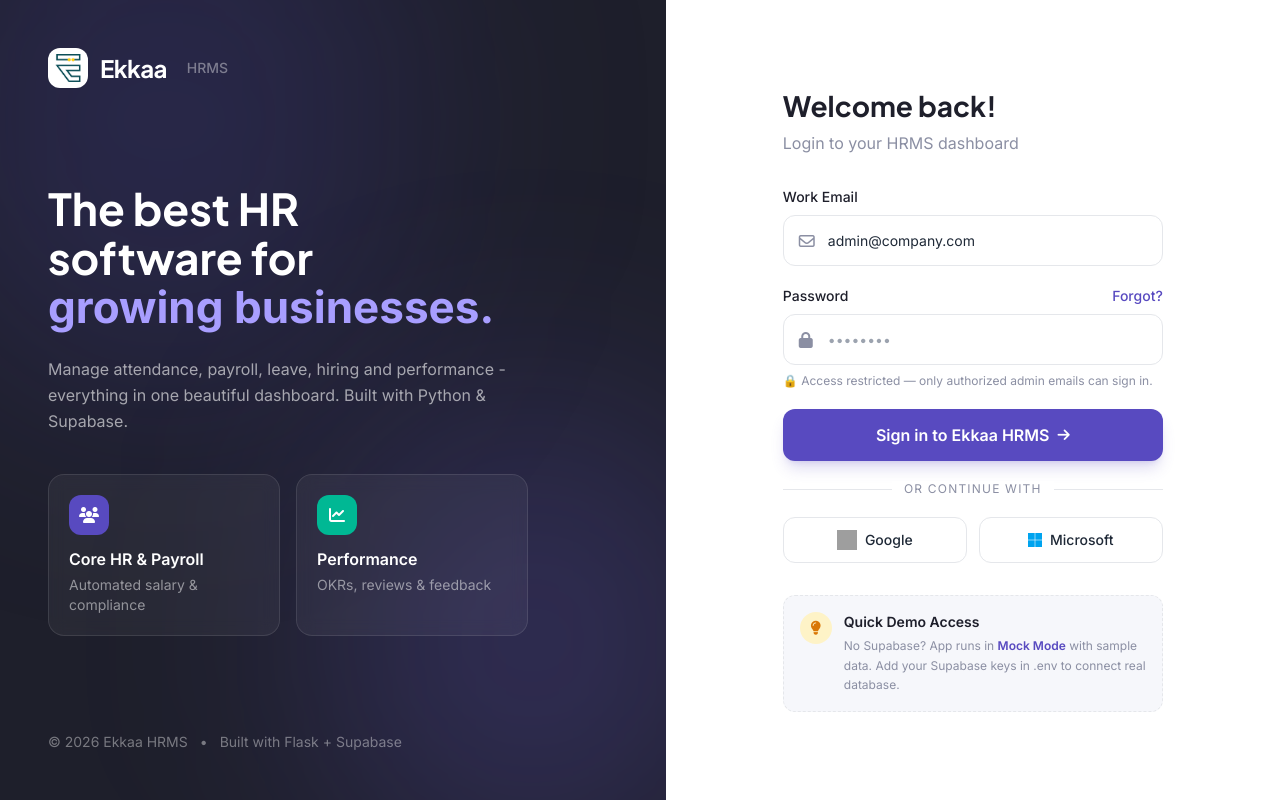
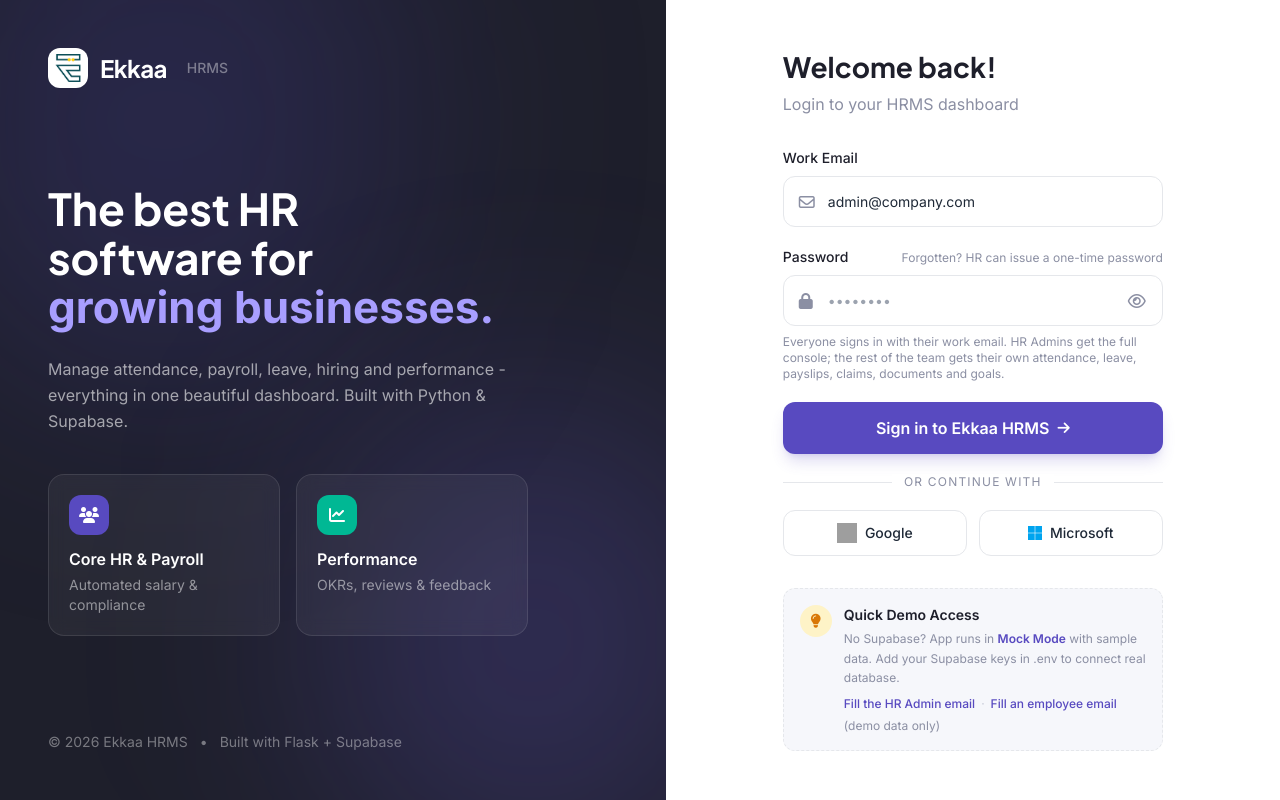
Before and after one commit to mis608/keka-clone, a Flask app: page /login in a window 1280 px wide. Run offline with Flask 3, Linux system fonts and the light colour scheme; some libraries are stand-ins or nearby versions; grey boxes are pictures that could not be loaded.

Commit message:
Enhance login form with password toggle and demo features

```diff
--- a/templates/login.html
+++ b/templates/login.html
@@ -66,13 +66,14 @@
                 <div>
                     <div class="flex justify-between items-center mb-2">
                         <label class="text-sm font-medium text-[#1e1f2b]">Password</label>
-                        <a href="#" class="text-sm text-[#584ac0] font-medium hover:underline">Forgot?</a>
+                        <span class="text-xs text-[#8b8fa3] pt-0.5">Forgotten? HR can issue a one-time password</span>
                     </div>
                     <div class="relative">
                         <span class="absolute left-4 top-1/2 -translate-y-1/2 text-[#8b8fa3]"><i class="fas fa-lock"></i></span>
-                        <input type="password" name="password" required class="w-full pl-11 pr-4 py-3.5 rounded-xl border border-gray-200 focus:border-[#584ac0] focus:ring-4 focus:ring-[#584ac0]/10 outline-none transition text-[14px]" placeholder="••••••••">
+                        <input id="loginPassword" type="password" name="password" required class="w-full pl-11 pr-11 py-3.5 rounded-xl border border-gray-200 focus:border-[#584ac0] focus:ring-4 focus:ring-[#584ac0]/10 outline-none transition text-[14px]" placeholder="••••••••">
+                        <button type="button" id="togglePw" aria-label="Show password" class="absolute right-3 top-1/2 -translate-y-1/2 w-7 h-7 rounded-lg text-[#8b8fa3] hover:bg-[#f6f7fb] transition"><i class="far fa-eye"></i></button>
                     </div>
-                    <p class="text-xs text-[#8b8fa3] mt-2">🔒 Access restricted — only authorized admin emails can sign in.</p>
+                    <p class="text-xs text-[#8b8fa3] mt-2">Everyone signs in with their work email. HR Admins get the full console; the rest of the team gets their own attendance, leave, payslips, claims, documents and goals.</p>
                 </div>
 
                 <div id="loginError" class="hidden mb-4 p-3 rounded-xl bg-[#ffecec] border border-[#ffd6d6] text-[#e17055] text-sm"></div>
@@ -97,6 +98,12 @@
                     <div>
                         <div class="text-sm font-semibold text-[#1e1f2b]">Quick Demo Access</div>
                         <div class="text-xs text-[#8b8fa3] mt-1 leading-relaxed">No Supabase? App runs in <span class="font-semibold text-[#584ac0]">Mock Mode</span> with sample data. Add your Supabase keys in .env to connect real database.</div>
+                        {% if mock_mode %}<div class="flex flex-wrap items-center gap-1.5 mt-2 text-xs">
+                        <button type="button" id="fillAdmin" class="font-medium text-[#584ac0] hover:underline">Fill the HR Admin email</button>
+                        <span class="text-[#c3c6d4]">·</span>
+                        <button type="button" id="fillEmployee" class="font-medium text-[#584ac0] hover:underline">Fill an employee email</button>
+                        <span class="text-[#8b8fa3]">(demo data only)</span>
+                    </div>{% endif %}
                     </div>
                 </div>
             </div>
@@ -126,7 +133,7 @@
         if (data?.success) window.location.href = data.redirect || '/dashboard';
         else {
           const errEl = document.getElementById('loginError');
-          if (errEl) { errEl.textContent = data?.error || 'Access denied — only authorized admins can sign in.'; errEl.classList.remove('hidden'); }
+          if (errEl) { errEl.textContent = data?.error || 'Could not sign you in. Check the email and password and try again.'; errEl.classList.remove('hidden'); }
         }
     } catch(err) {
         // Fallback - form POST
@@ -136,5 +143,28 @@
         btn.disabled = false;
     }
 });
+document.getElementById('togglePw')?.addEventListener('click', () => {
+    const inp = document.getElementById('loginPassword');
+    const ic = document.querySelector('#togglePw i');
+    const show = inp.type === 'password';
+    inp.type = show ? 'text' : 'password';
+    if (ic) ic.className = show ? 'far fa-eye-slash' : 'far fa-eye';
+    inp.focus();
+});
+// quick-fill only writes the email: passwords are never rendered into the page
+document.getElementById('fillAdmin')?.addEventListener('click', () => {
+    document.querySelector('input[name=email]').value = 'admin@company.com';
+    document.querySelector('input[name=password]').focus();
+});
+document.getElementById('fillEmployee')?.addEventListener('click', async () => {
+    try {
+        const res = await fetch('/api/login-hint');
+        const d = await res.json();
+        if (d.email) {
+            document.querySelector('input[name=email]').value = d.email;
+            document.querySelector('input[name=password]').focus();
+        }
+    } catch (e) { /* demo hint is optional */ }
+});
 </script>
 {% endblock %}
```
